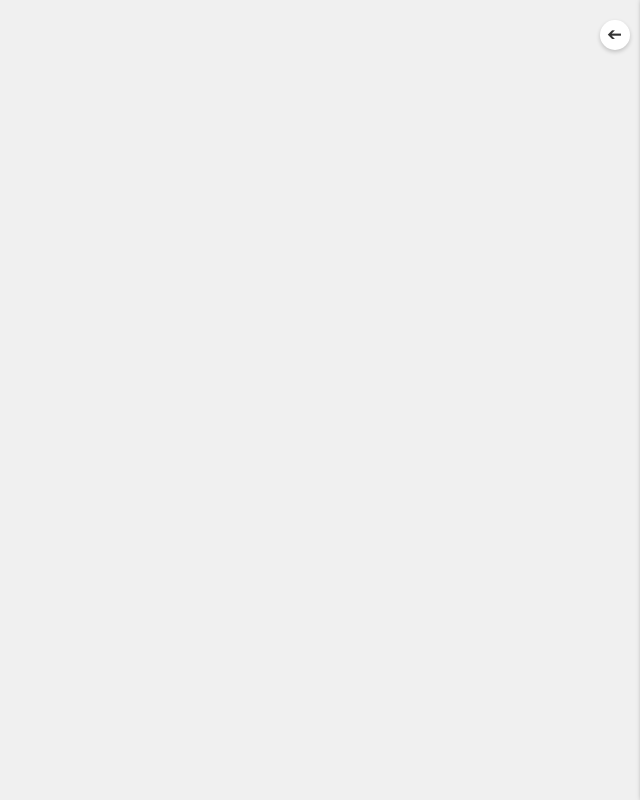
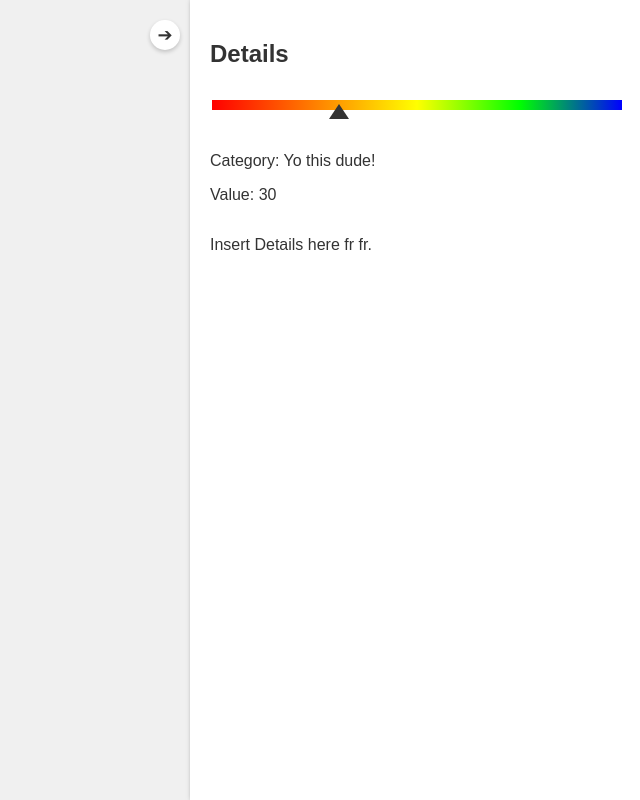
Before and after one commit to Pints-and-Parathas/ClariScale, a React (Create React App) app in the folder frontend/political_scale/: page / in a window 1280 px wide. Both pictures are taken after a click on the link "Learn More". Shown: the whole page, without its empty margins (640-1280 px from the left). Built offline with nearby package versions, Linux system fonts and the light colour scheme.

Commit message:
Change state to use parent variable for open

```diff
--- a/frontend/political_scale/src/slidingPanel/SlidingPanel.component.js
+++ b/frontend/political_scale/src/slidingPanel/SlidingPanel.component.js
@@ -2,22 +2,22 @@
 import React, {useState} from "react";
 import { PanelContainer,PanelContent, CloseButton } from "./SlidingPanel.styled";
 
-const SlidingPanel = ({children}) => {
-    const [isOpen, setIsOpen] = useState(false); // Manage state locally
+const SlidingPanel = ({isOpen, children}) => {
+    const [arrowState, setArrowState] = useState(isOpen); // Manage state locally
 
     const togglePanel = () => {
-      setIsOpen(!isOpen); // Toggle the state on button click
+      setArrowState(!arrowState); // Toggle the state on button click
     };
     return(
         <>
-            <PanelContainer isOpen={isOpen}>
+            <PanelContainer isOpen={arrowState}>
                 <PanelContent>
                     <h2 style={{ marginBottom: '40px' }}>Details</h2>
                     {children}
                     <p>Insert Details here fr fr.</p>
                 </PanelContent>
             </PanelContainer>
-            <CloseButton isOpen={isOpen} onClick={togglePanel}>
+            <CloseButton isOpen={arrowState} onClick={togglePanel}>
                 <span className="arrow">➔</span>
             </CloseButton>
         </>
```
